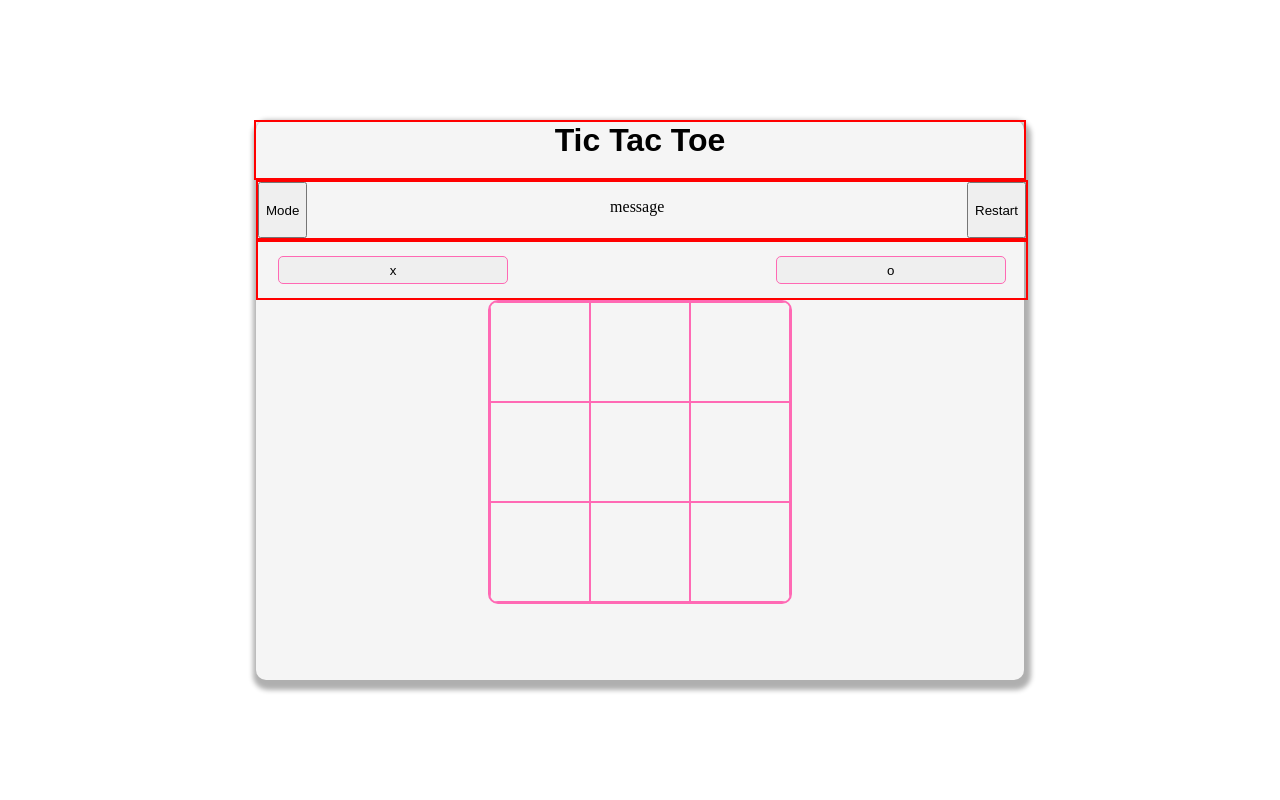
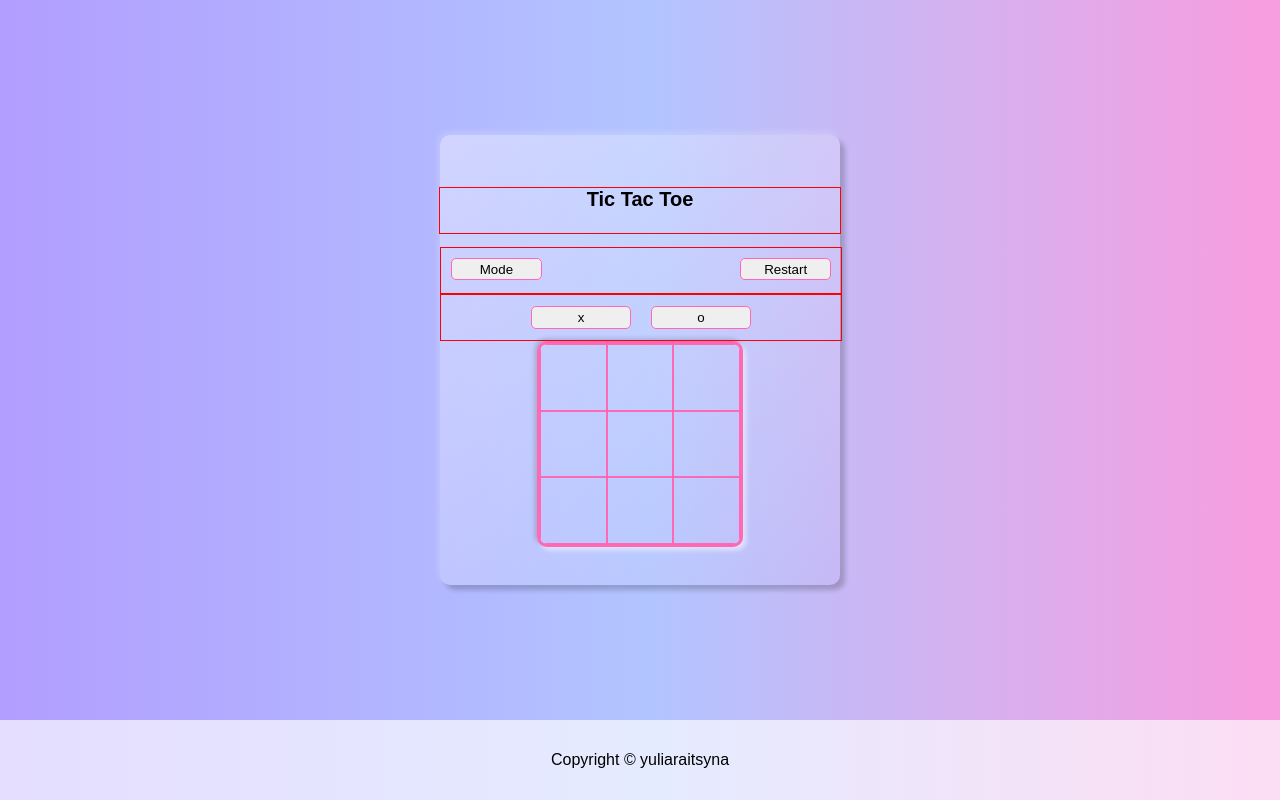
Before and after one commit to yuliaraitsyna/tic_tac_toe, a plain HTML site: page index.html in a window 1280 px wide. Both pictures are taken after a click on the button "Restart". Drawn offline with Linux system fonts and the light colour scheme.

Commit message:
added styles, fixed marked cells

```diff
--- a/index.html
+++ b/index.html
@@ -8,12 +8,13 @@
     <title>Tic Tac Toe</title>
 </head>
 <body>
+<main>
     <div class="overlay" id="overlay"></div>
     <div class="main-container">
         <h1 id="header">Tic Tac Toe</h1>
         <div class="mode-controls">
             <button id="mode-btn" onclick="ShowModeModal()">Mode</button>
-            <p id="message">message</p>
+            <p id="message"></p>
             <button id="restart-btn" onclick="RestartGame()">Restart</button>
         </div>
         <div class="marker-controls">
@@ -22,11 +23,20 @@
         </div>
         <div id="field"></div>
     </div>
+</main>
+    <footer>
+        <p>
+          Copyright ©
+          yuliaraitsyna
+        </p>
+        <a href="https://github.com/yuliaraitsyna" target="_blank">
+          <i class="fab fa-github"></i>
+        </a>
+    </footer>
 </body>
 <div id="mode-modal" class="mode-modal">
-    <h1>Choose mode
-        <button id="exit-btn" onclick="HideModeModal()">x</button>
-    </h1>
+    <button id="exit-btn" onclick="HideModeModal()">x</button>
+    <h1 id="mode-header">Choose mode</h1>
     <div class="mode-buttons">
         <button id="friend-btn">Friend</button>
         <button id="computer-btn">Computer</button>
--- a/script.js
+++ b/script.js
@@ -79,6 +79,8 @@ class Game{
         this.status = true;
         xBtn.disabled = true;
         oBtn.disabled = true;
+        friendBtn.disabled = true;
+        computerBtn.disabled = true;
         console.log("Status: game is started");
     }
     Stop(){
@@ -124,26 +126,18 @@ function SetMarker(btn)
     currentGame.SetCurrentPlayer(btn.innerHTML);
 }
 
-function RestartGame() {
-    cells.forEach(cell => cell.innerHTML = "");
-    xBtn.disabled = false;
-    oBtn.disabled = false;
-    xBtn.classList.remove("chosen");
-    oBtn.classList.remove("chosen");
-    friendBtn.disabled = false;
-    computerBtn.disabled = false;
-    friendBtn.classList.remove("chosen");
-    computerBtn.classList.remove("chosen");
-    console.log("Status: game is restarted");
-    currentGame.Restart();
-}
+
 
 const cells = [];
 function MarkCell(cell){
-    cell.innerHTML = currentGame.currentPlayer.GetMarker();
-    let cellMarker = cell.innerHTML;
-    let cellIndex = cell.classList[0];
-    console.log("Success: " + cellIndex + " is marked with " + cellMarker);
+    if(!cell.classList.contains("marked")){
+        cell.innerHTML = currentGame.currentPlayer.GetMarker();
+        let cellMarker = cell.innerHTML;
+        let cellIndex = cell.classList[0];
+        console.log("Success: " + cellIndex + " is marked with " + cellMarker);
+        cell.classList.add("marked");
+        currentGame.SwitchCurrentPlayer();
+    }
 }
 
 function SetField() {
@@ -154,7 +148,6 @@ function SetField() {
             StartGameValidator.call(currentGame);
             if (currentGame.status) {
                 MarkCell(this);
-                currentGame.SwitchCurrentPlayer();
             }
         });
         cells.push(cell);
@@ -162,6 +155,20 @@ function SetField() {
     }
 }
 SetField();
-
+function RestartGame() {
+    cells.forEach(cell => cell.innerHTML = ' ');
+    cells.forEach(cell => cell.classList.remove("marked"));
+    xBtn.disabled = false;
+    oBtn.disabled = false;
+    xBtn.classList.remove("chosen");
+    oBtn.classList.remove("chosen");
+    friendBtn.disabled = false;
+    computerBtn.disabled = false;
+    friendBtn.classList.remove("chosen");
+    computerBtn.classList.remove("chosen");
+    console.log("Status: game is restarted");
+    message.innerHTML = "";
+    currentGame.Restart();
+}
 friendBtn.addEventListener('click', () => SetGameMode(friendBtn));
 computerBtn.addEventListener('click', () => SetGameMode(computerBtn));
--- a/style.css
+++ b/style.css
@@ -1,19 +1,49 @@
 body{
-    margin: 0;
+    margin:0;
+    background: linear-gradient(90deg, rgba(101,61,255,0.5) 0%, rgba(102,138,255,0.5) 51%, rgba(241,59,191,0.5) 100%);
 }
-.main-container{
+main {
+    display:flex;
+    justify-content: center;
+    align-items: center;
+    width: 100vw;
+    height: 90vh;
+}
+footer {
+    display:flex;
+    justify-content: center;
+    align-items: center;
+
+    width: 100vw;
+    height: 10vh;
+
+    background-color: rgba(255, 255, 255, 0.664);
+    color: black;
+    font-family: Arial, Helvetica, sans-serif;
+    text-align: center;
+}
+root{
+    --field-size: 80%;
+}
+.main-container {
     display: flex;
     flex-direction: column;
-    position: fixed;
-    top:calc(50% - 35vh);
-    left:calc(50% - 30vw);
-    width: 60vw;
-    height: 70vh;
-    background-color: whitesmoke;
+    justify-content: center;
+    align-self: center;
+    gap:0px;
+
+    width: 70vw;
+    max-width: 50vh;
+    height: 60vh;
+    max-height: 450px;
+    background-color: transparent;
+    background: linear-gradient(135deg, rgba(255, 255, 255, 0.4) 0%, rgba(255, 255, 255, 0) 100%);
+
     border:none;
-    border-radius:10px;
-    box-shadow: 2px 5px 5px 5px #00000050;
+    border-radius: 10px;
+    box-shadow: 5px 5px 5px rgba(0, 0, 0, 0.2), -2px -3px 7px rgba(255, 255, 255, 0.2);
 }
+
 .overlay {
     display: none;
     position: fixed;
@@ -27,53 +57,61 @@ body{
 #header{
     width:100%;
     height:10%;
-    border: solid red 2px;
+    border:solid red 1px;
     text-align: center;
     align-self:center;
-    margin:0;
     font-family: Arial, Helvetica, sans-serif;
+    font-size: 20px;
 }
 .mode-controls{
     display: flex;
     flex-direction: row;
-    border:solid red 2px;
     width:100%;
     height:10%;
+    border:solid red 1px;
     justify-content: space-between;
 }
 .marker-controls{
     display: flex;
     flex-direction: row;
-    border:solid red 2px;
     width:100%;
     height:10%;
-    justify-content: space-between;
-    align-items: center;
-}
-.mode-buttons{
-    display: flex;
     justify-content: center;
     align-items: center;
     border:solid red 1px;
-    width:100%;
 }
-#field
-{
+#message{
+    display:flex;
+    justify-content: center;
+    align-items: center;
+    font-family: Arial, Helvetica, sans-serif;
+    text-align: center;
+    width:50%;
+}
+#field{
     display: grid;
+    align-self: center;
     grid-template-columns: repeat(3, 1fr);
-    border:solid hotpink 2px;
+    border:solid hotpink 3px;
     border-radius:10px;
     overflow: hidden;
-    width:300px;
-    height:300px;
+    width:80%;
+    max-width: 200px;
+    aspect-ratio: 1 / 1;
     align-self:center;
+
+    box-shadow: 3px 3px 5px rgba(255, 255, 255, 0.6), -2px -2px 5px rgba(0, 0, 0, 0.2);
 }
-#x-marker-btn, #o-marker-btn, #friend-btn, #computer-btn{
-    width:30%;
+#x-marker-btn, #o-marker-btn, #friend-btn, #computer-btn, #mode-btn, #restart-btn{
+    width:25%;
     height:50%;
     border:solid hotpink 1px;
-    margin:20px;
+    margin:10px;
     border-radius: 5px;
+    text-align: center;
+}
+#friend-btn, #computer-btn{
+    width:30%;
 }
 #x-marker-btn.chosen, #o-marker-btn.chosen, #friend-btn.chosen, #computer-btn.chosen{
     background-color: hotpink;
@@ -84,31 +122,66 @@ body{
     color:black;
 }
 #field > div{
-    border:solid hotpink 1px;
+
+    display:flex;
+    justify-content: center;
     text-align: center;
     align-items: center;
+    width: calc(3*var(--field-size)/10);
+    aspect-ratio: 1 / 1;
+
+    border:solid hotpink 1px;
+
+    font-family: Arial, Helvetica, sans-serif;
+    font-weight: bold;
+    font-size:large;
+    text-shadow: 0px 0px 5px white;
 }
+
 .mode-modal
 {
     display: none;
+    flex-direction: column;
+    justify-content: space-between;
+    gap:5%;
+
+    position: fixed;
+    top: calc(50% - 10vh);
+    left: calc(50% - 125px);
+    z-index: 2;
+
     width:250px;
     height:20vh;
+
     background-color: whitesmoke;
     border-radius:10px;
     border:none;
-    z-index: 2;
+
 }
-
+#mode-header{
+    font-family: Arial, Helvetica, sans-serif;
+    font-size: 3vh;
+    text-align: center;
+}
+.mode-buttons{
+    display: flex;
+    justify-content: center;
+    align-items: center;
+    width:100%;
+    height:50%;
+}
 .mode-modal.active {
     display: flex;
-    flex-direction: column;
+}
+#exit-btn{
+    display:flex;
     justify-content: center;
-    align-items: center;
-    position: fixed;
-    top: calc(50% - 10vh);
-    left: calc(50% - 125px);
+    margin-left:90%;
+
+    font-family: Arial, Helvetica, sans-serif;
+    text-align: center;
+    color:black;
+
+    background-color: transparent;
+    border:none;
 }
-
-#exit-btn{
-    margin:0;
-}
```
